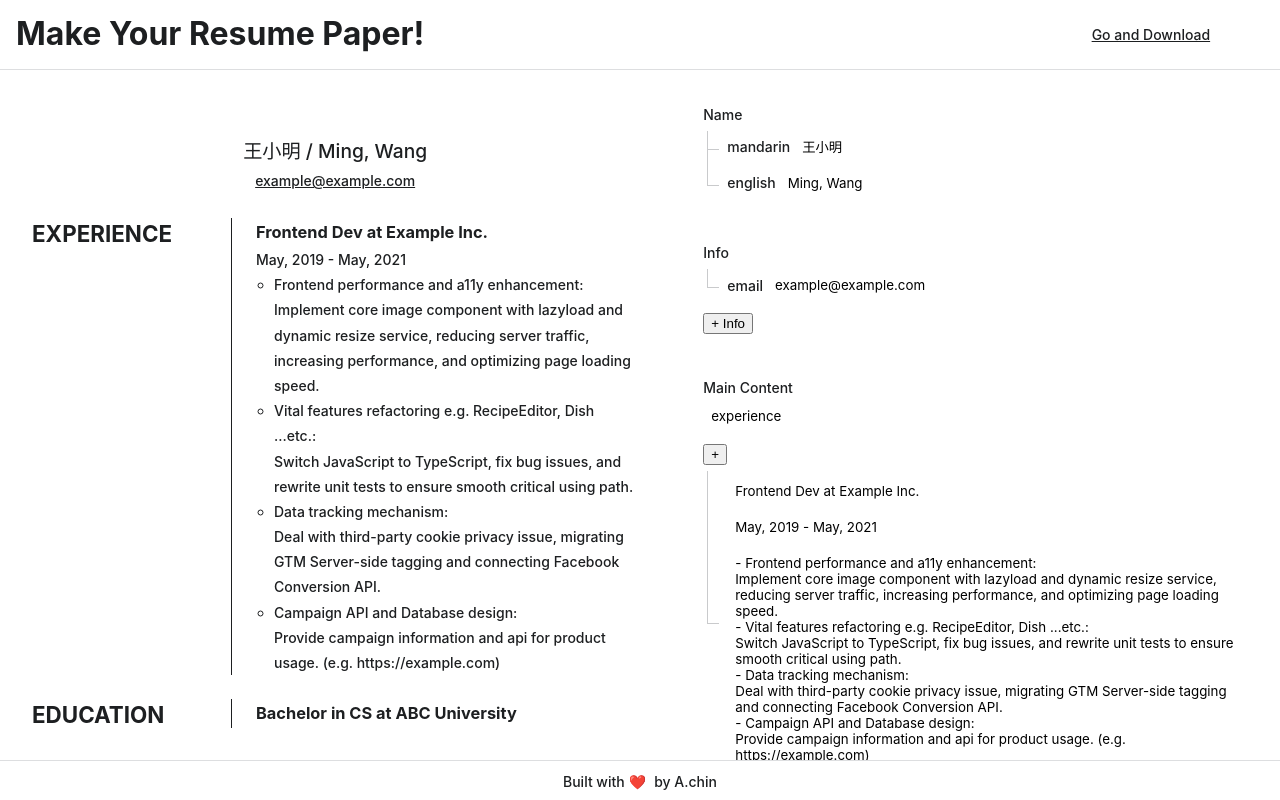
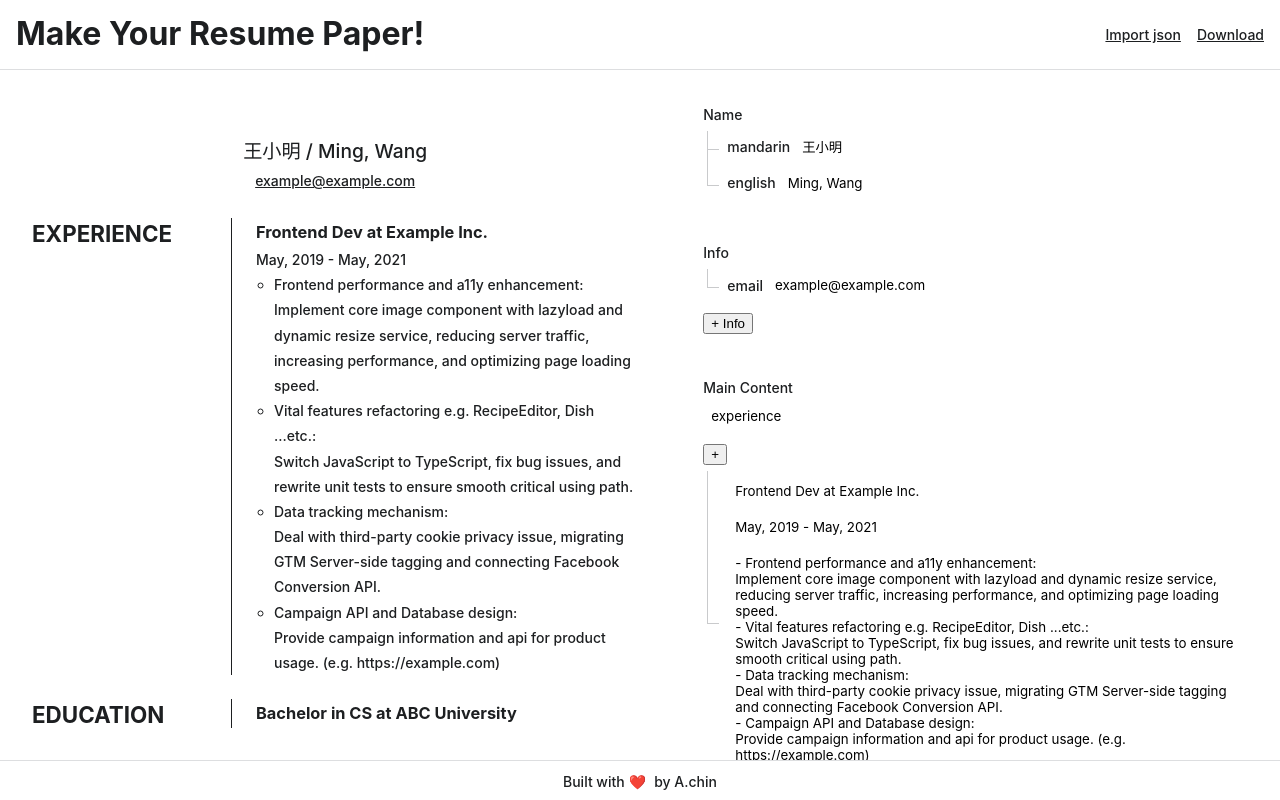
Before and after one commit to achinchen/make-resume-paper, a Next.js app: page / in a window 1280 px wide. Built offline with nearby package versions, Linux system fonts and the light colour scheme.

Commit message:
Add feature importJson

```diff
--- a/pages/index.js
+++ b/pages/index.js
@@ -2,8 +2,20 @@ import Head from 'next/head';
 import Link from 'next/link';
 import Editor from 'components/Editor';
 import styles from 'styles/Home.module.scss';
+import { useResume } from 'context';
 
 export default function Home() {
+  const { setupResume } = useResume();
+
+  const onImport = (e) => {
+    const file = e.target.files[0];
+    if (!file) return;
+    const reader = new FileReader();
+    reader.onload = (evt) => {
+      setupResume(evt.target.result);
+    };
+    reader.readAsText(file);
+  };
   return (
     <div className={styles.container}>
       <Head>
@@ -15,9 +27,20 @@ export default function Home() {
       </Head>
       <header className={styles.header}>
         <h1 className={styles.title}>Make Your Resume Paper!</h1>
-        <Link href="/cv" passHref>
-          <a className={styles.download}>Go and Download</a>
-        </Link>
+        <nav className={styles.nav}>
+          <label className={styles.label}>
+            Import json
+            <input
+              className={styles.input}
+              type="file"
+              accept=".json"
+              onInput={onImport}
+            />
+          </label>
+          <Link href="/cv" passHref>
+            <a className={styles.link}>Download</a>
+          </Link>
+        </nav>
       </header>
       <main className={styles.main}>
         <Editor />
--- a/styles/Home.module.scss
+++ b/styles/Home.module.scss
@@ -29,10 +29,25 @@
   text-align: left;
 }
 
-.download {
-  width: 200px;
-  height: min-content;
+.nav {
+  display: flex;
+}
+
+.label {
+  width: max-content;
   align-self: center;
+  text-decoration: underline;
+  cursor: pointer;
+}
+
+.input {
+  visibility: hidden;
+  width: 0;
+}
+
+.link {
+  align-self: center;
+  margin-left: 16px;
 }
 
 .footer {
```
Also changed, not shown: components/Panel/index.jsx (+20 -6 lines).
